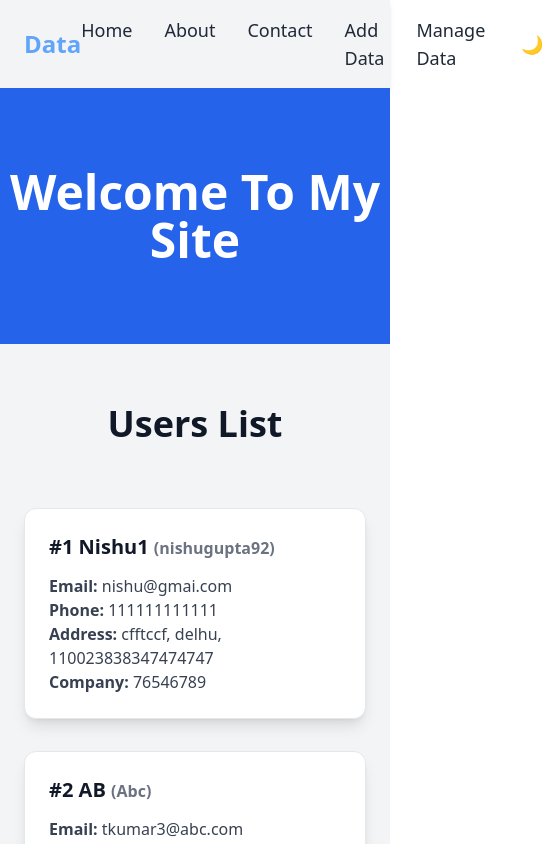
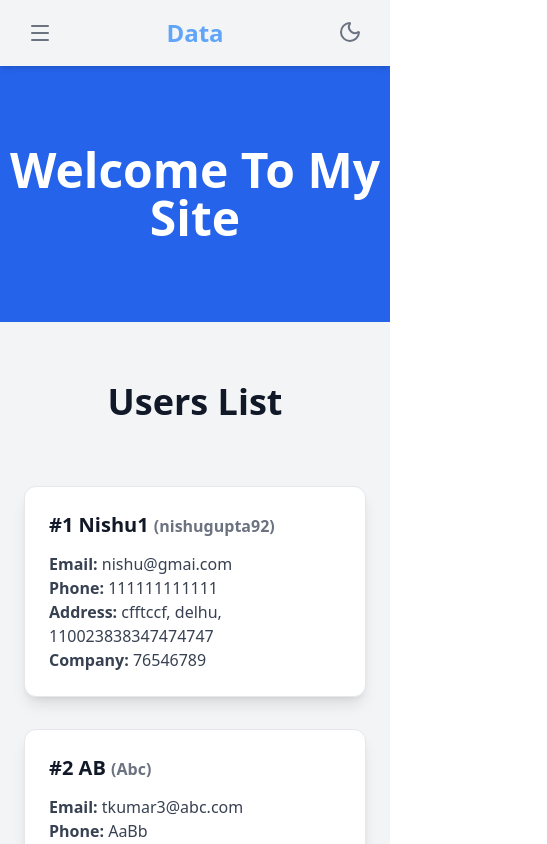
Before and after one commit to tarunkumar9448/firstapp, a React (Vite) app: page / in a window 390 px wide. Shown: the top 844 px of the page, 547 px wide, since content can reach past the window. Built offline with nearby package versions, Linux system fonts and the light colour scheme; data requests are answered from the project's data file.

Commit message:
icon and nav bar update

```diff
--- a/package.json
+++ b/package.json
@@ -11,8 +11,10 @@
     "server": "json-server --watch db.json --port 3001"
   },
   "dependencies": {
+    "lucide-react": "^1.24.0",
     "react": "^18.3.1",
     "react-dom": "^18.3.1",
+    "react-icons": "^5.7.0",
     "react-router-dom": "^7.14.1"
   },
   "devDependencies": {
--- a/src/components/Header.jsx
+++ b/src/components/Header.jsx
@@ -1,9 +1,11 @@
 import { Link } from "react-router-dom";
 import { useEffect, useState } from "react";
+import { Search, User, Home, Settings, Moon, Sun, Menu, X   } from "lucide-react";
 
 function Header() {
 
   const [theme, setTheme] = useState("light");
+  const [toggleMenu, setToggleMenu] = useState(false);
 
   useEffect(() => {
     if (theme === "dark") {
@@ -15,25 +17,43 @@ function Header() {
   }, [theme]);
 
   return (
-    <header className="bg-gray-100 dark:bg-gray-900 text-white shadow-md">
-      <div className="max-w-7xl mx-auto flex justify-between items-center px-6 py-4">
+    <header>
+          <nav class="relative bg-gray-100 dark:bg-gray-900 text-white shadow-md">
+
+
+      <div className="max-w-7xl mx-auto flex items-center px-6 py-4 justify-between">
+        {/* Toggle Menu hiddden after md*/}
+        <button onClick={() => setToggleMenu(!toggleMenu)} className="p-1 rounded md:hidden me-auto">
+            {toggleMenu ? (
+              <X className="text-2xl text-gray-500 dark:text-gray-100" />
+            ) : (
+              <Menu className="text-2xl text-gray-500 dark:text-gray-100" />
+            )}
+          </button>
 
         {/* Logo */}
-        <h1 className="text-2xl font-bold text-blue-400" title="Home">
+        <h1 className="mx-auto text-2xl font-bold text-blue-400 md:me-16 md:ms-0" title="Home">
           <Link to="/">Data</Link>
         </h1>
 
         {/* Navigation */}
-        <nav className="flex gap-8 text-lg">
+        <div className={`${toggleMenu ? "block" : "hidden"} absolute top-16 left-0 w-full bg-gray-100 dark:bg-gray-900 md:static md:block md:w-auto`}>
+        <nav className="flex flex-col md:flex-row gap-4 md:gap-8 p-6 md:p-0 text-lg">
           <Link to="/" className="text-gray-800 hover:text-blue-400 transition duration-300 dark:text-gray-100" title="Home">Home</Link>
           <Link to="/about" className="text-gray-800 hover:text-blue-400 transition duration-300 dark:text-gray-100" title="About">About</Link>
           <Link to="/contact" className="text-gray-800 hover:text-blue-400 transition duration-300 dark:text-gray-100" title="Contact">Contact</Link>
           <Link to="/adddata" className="text-gray-800 hover:text-blue-400 transition duration-300 dark:text-gray-100" title="Add Data">Add Data</Link>
           <Link to="/managedata" className="text-gray-800 hover:text-blue-400 transition duration-300 dark:text-gray-100" title="Manage Data">Manage Data</Link>
-          <button onClick={() => setTheme("dark")} className="p-1 rounded dark:hidden" title="Dark Mode">🌙</button>
-          <button onClick={() => setTheme("light")} className="p-1 rounded hidden dark:block" title="Light Mode">☀️</button>
         </nav>
-      </div>
+        </div>
+
+        {/* Dark Light Mode btn */}
+        <div className="ms-auto">
+          <button onClick={() => setTheme("dark")} className="p-1 rounded dark:hidden" title="Dark Mode"><Moon className="text-2xl text-gray-500" /></button>
+          <button onClick={() => setTheme("light")} className="p-1 rounded hidden dark:block" title="Light Mode"><Sun className="text-2xl text-gray-500" /></button>
+        </div>
+     </div>
+               </nav>
     </header>
   );
 }
```
Also changed, not shown: 1 other file (tests, documents, lock files or other folders).
